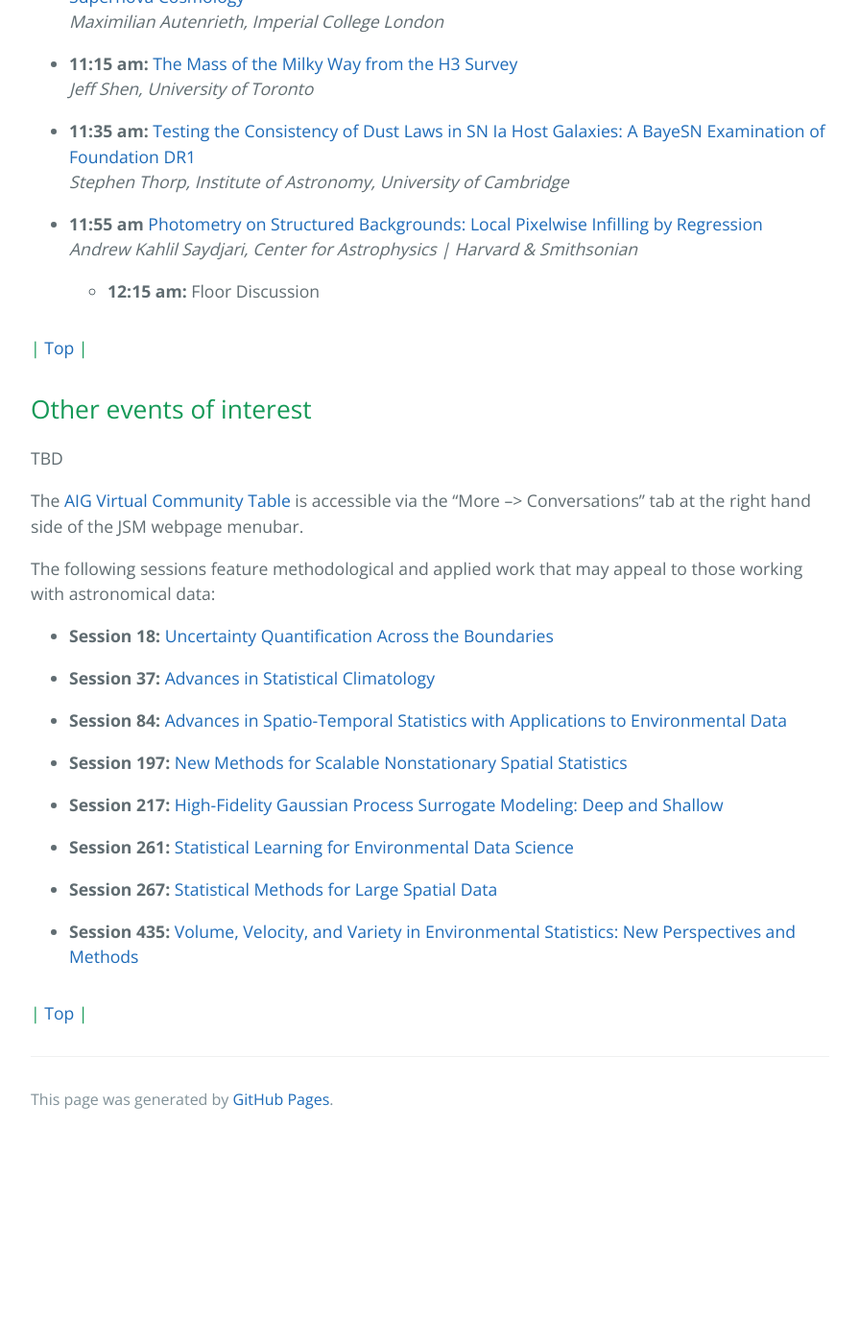
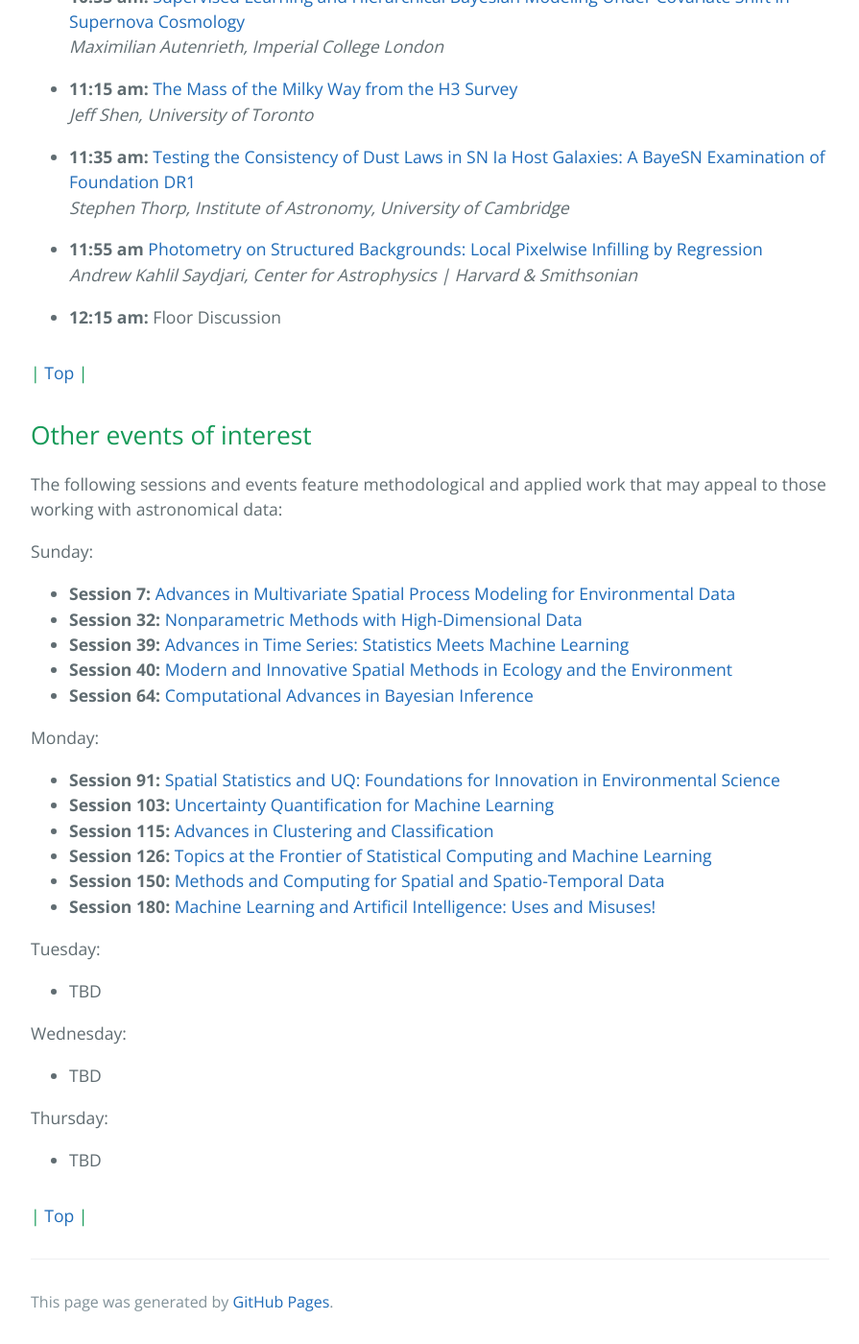
Before and after one commit to aigamstat/aigamstat.github.io, a Jekyll site: the page built from jsm2022/index.md, in a window 1280 px wide and 1400 px high, scrolled down 4393 px. Shown: the whole window at 96% size, without its empty margins (192-1087 px from the left). Built offline with Jekyll 4.4.1, drawn with Linux system fonts in a browser that asks for light colours; before the commit the page ends 5582 px from its top, so only the background shows below that.

Commit message:
other events
started linking to other events that could be of interest to people (a bit late, but will be useful for posterity)

```diff
--- a/jsm2022/index.md
+++ b/jsm2022/index.md
@@ -23,8 +23,8 @@ Past events: [JSM 2021](https://astrostat.org/jsm2021/index.html), [JSM 2020](ht
 **Note: all times are in EDT, Eastern Daylight Time (GMT+4)**
 
 ## INDEX
-#### [AIG meeting](#aig-business-meeting) | [Student Paper Award](#session-223135)
-#### [Advances in Astrostatistics in the Great White North](#session-222043) | [Astrostatistics: Innovative Statistical Methods for Foundational Astrophysical Sciences](#session-223140) | [Open Problems in Astrostatistics](#session-223148) | [Other events](#other-events-of-interest)
+#### [**AIG meeting**](#aig-business-meeting) | [**Student Paper Award**](#session-223135)
+#### [**Advances in Astrostatistics in the Great White North**](#session-222043) | [**Astrostatistics: Innovative Statistical Methods for Foundational Astrophysical Sciences**](#session-223140) | [**Open Problems in Astrostatistics**](#session-223148) | [**Other events**](#other-events-of-interest)
 
 We will use an [Astrostatistics Interest Group Slack channel](https://astrostatisti-dzq6013.slack.com/archives/C011GJMLLET) to ease communication between the audience and the speakers at the various sessions.  In order to be added to this channel, please contact one of the office bearers or write to [aigamstat @ gmail.](mailto:aigamstat@gmail.com?Subject=Slack)
 
@@ -142,32 +142,36 @@ To see news and announcements regarding JSM and the astrostatistics sessions, or
 - **11:55 am** [Photometry on Structured Backgrounds: Local Pixelwise Infilling by Regression](https://ww2.amstat.org/meetings/jsm/2022/onlineprogram/AbstractDetails.cfm?abstractid=322361)
   *Andrew Kahlil Saydjari, Center for Astrophysics | Harvard & Smithsonian*
 
-  - **12:15 am:** Floor Discussion
+- **12:15 am:** Floor Discussion
 
 #### | [Top](#astrostatistics-sessions-at-jsm) |
 
 ## Other events of interest
 
-  TBD
+  The following sessions and events feature methodological and applied work that may appeal to those working with astronomical data:
 
-  The [AIG Virtual Community Table](https://jsm2021.pathable.co/organizations/fqjZNX2bGnC8TY7iq) is accessible via the "More --&gt; Conversations" tab at the right hand side of the JSM webpage menubar.
+Sunday:
+- **Session 7:** [Advances in Multivariate Spatial Process Modeling for Environmental Data](https://ww2.amstat.org/meetings/jsm/2022/onlineprogram/ActivityDetails.cfm?SessionID=221894)
+- **Session 32:** [Nonparametric Methods with High-Dimensional Data](https://ww2.amstat.org/meetings/jsm/2022/onlineprogram/ActivityDetails.cfm?SessionID=223305)
+- **Session 39:** [Advances in Time Series: Statistics Meets Machine Learning](https://ww2.amstat.org/meetings/jsm/2022/onlineprogram/ActivityDetails.cfm?SessionID=220803)
+- **Session 40:** [Modern and Innovative Spatial Methods in Ecology and the Environment](https://ww2.amstat.org/meetings/jsm/2022/onlineprogram/ActivityDetails.cfm?SessionID=220848)
+- **Session 64:** [Computational Advances in Bayesian Inference](https://ww2.amstat.org/meetings/jsm/2022/onlineprogram/ActivityDetails.cfm?SessionID=223298)
 
-  The following sessions feature methodological and applied work that may appeal to those working with astronomical data:
+Monday:
+- **Session 91:** [Spatial Statistics and UQ: Foundations for Innovation in Environmental Science](https://ww2.amstat.org/meetings/jsm/2022/onlineprogram/ActivityDetails.cfm?SessionID=221990)
+- **Session 103:** [Uncertainty Quantification for Machine Learning](https://ww2.amstat.org/meetings/jsm/2022/onlineprogram/ActivityDetails.cfm?SessionID=223192)
+- **Session 115:** [Advances in Clustering and Classification](https://ww2.amstat.org/meetings/jsm/2022/onlineprogram/ActivityDetails.cfm?SessionID=223328)
+- **Session 126:** [Topics at the Frontier of Statistical Computing and Machine Learning](https://ww2.amstat.org/meetings/jsm/2022/onlineprogram/ActivityDetails.cfm?SessionID=222013)
+- **Session 150:** [Methods and Computing for Spatial and Spatio-Temporal Data](https://ww2.amstat.org/meetings/jsm/2022/onlineprogram/ActivityDetails.cfm?SessionID=223340)
+- **Session 180:** [Machine Learning and Artificil Intelligence: Uses and Misuses!](https://ww2.amstat.org/meetings/jsm/2022/onlineprogram/ActivityDetails.cfm?SessionID=220843)
 
-- **Session 18:** [Uncertainty Quantification Across the Boundaries](https://ww2.amstat.org/meetings/jsm/2021/onlineprogram/ActivityDetails.cfm?SessionID=220252)
+Tuesday:
+- TBD
 
-- **Session 37:** [Advances in Statistical Climatology](https://ww2.amstat.org/meetings/jsm/2021/onlineprogram/ActivityDetails.cfm?SessionID=220179)
+Wednesday:
+- TBD
 
-- **Session 84:** [Advances in Spatio-Temporal Statistics with Applications to Environmental Data](https://ww2.amstat.org/meetings/jsm/2021/onlineprogram/ActivityDetails.cfm?SessionID=220543)
-
-- **Session 197:** [New Methods for Scalable Nonstationary Spatial Statistics](https://ww2.amstat.org/meetings/jsm/2021/onlineprogram/ActivityDetails.cfm?SessionID=220193)
-
-- **Session 217:** [High-Fidelity Gaussian Process Surrogate Modeling: Deep and Shallow](https://ww2.amstat.org/meetings/jsm/2021/onlineprogram/ActivityDetails.cfm?SessionID=220128)
-
-- **Session 261:** [Statistical Learning for Environmental Data Science](https://ww2.amstat.org/meetings/jsm/2021/onlineprogram/ActivityDetails.cfm?SessionID=220141)
-
-- **Session 267:** [Statistical Methods for Large Spatial Data](https://ww2.amstat.org/meetings/jsm/2021/onlineprogram/ActivityDetails.cfm?SessionID=220355)
-
-- **Session 435:** [Volume, Velocity, and Variety in Environmental Statistics: New Perspectives and Methods](https://ww2.amstat.org/meetings/jsm/2021/onlineprogram/ActivityDetails.cfm?SessionID=220526)
+Thursday:
+- TBD
 
 #### | [Top](#astrostatistics-sessions-at-jsm) |
```
